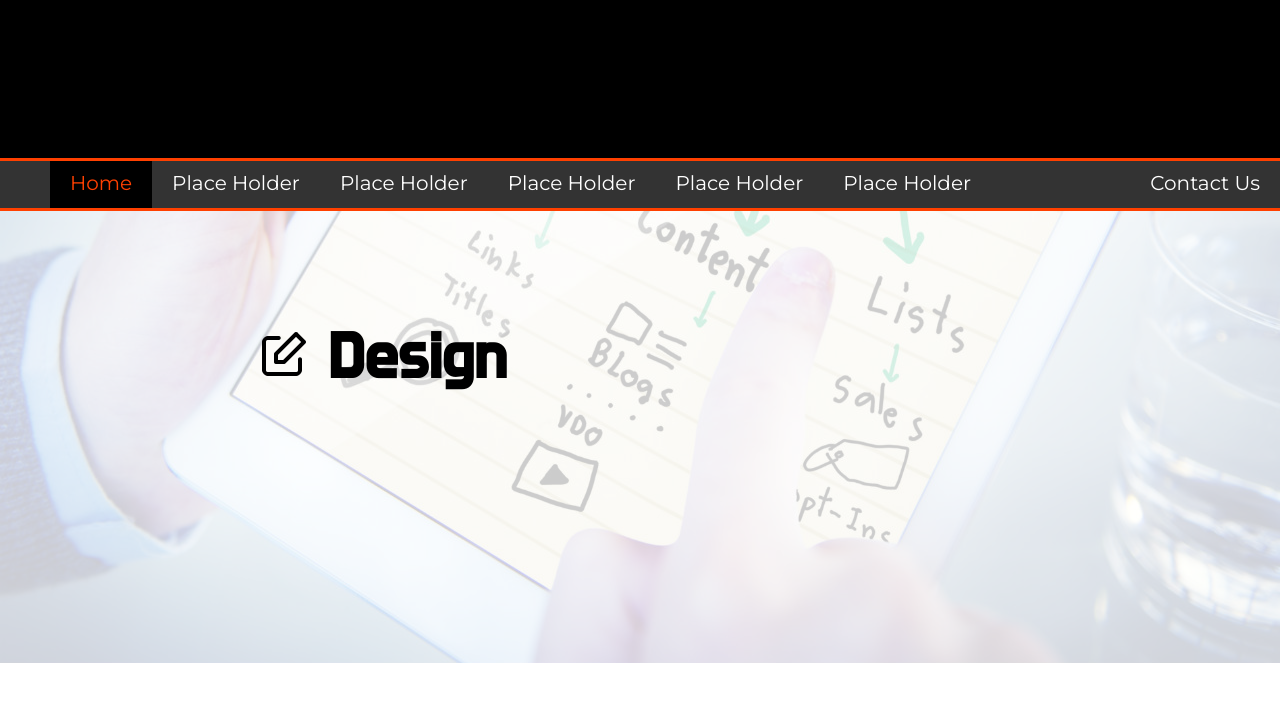
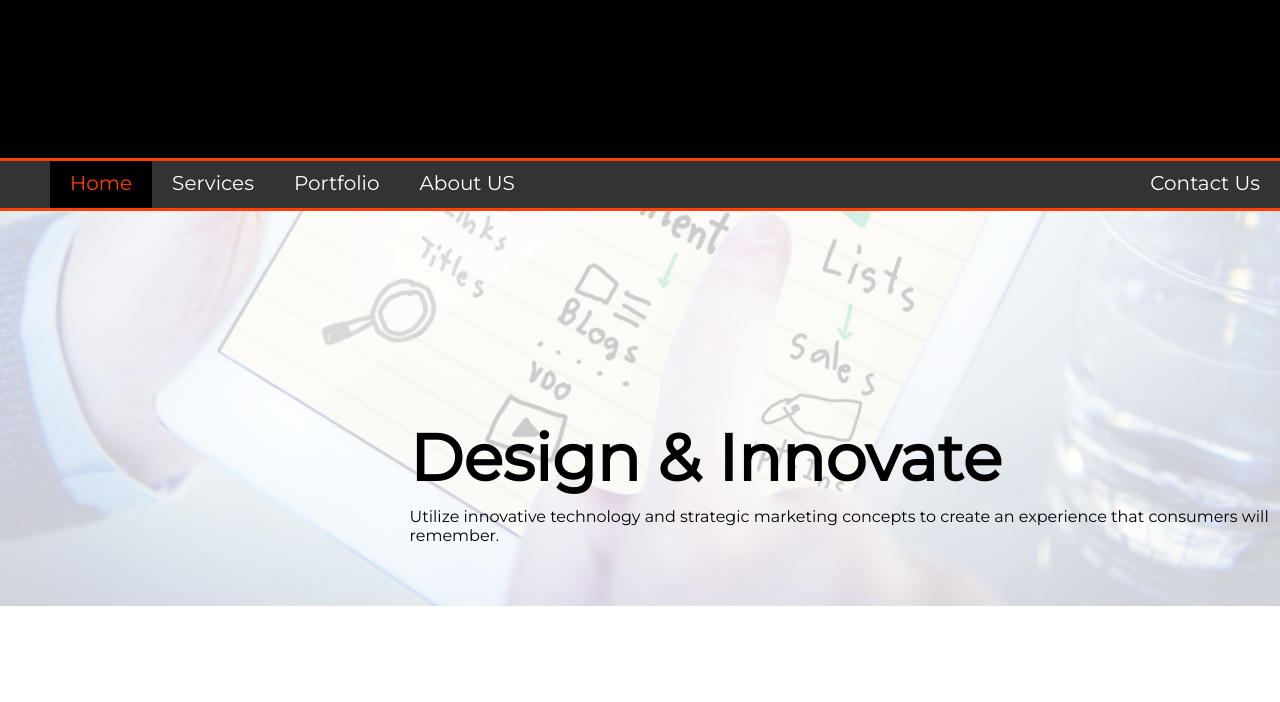
Before and after one commit to MKahacker/Untitled, a plain HTML site: page index.html in a window 1280 px wide. Shown: the part 442-1144 px from the top of the page. Drawn offline with Linux system fonts and the light colour scheme.

Commit message:
Index Page improvement
Changed menu items
Formated the Slideshow content

```diff
--- a/CSS/style.css
+++ b/CSS/style.css
@@ -119,14 +119,13 @@ li a:hover {
   z-index: -1;
   position: fixed;
   top: 0px;
+  width:100%;
 }
 
 .slide_show_content{
-  font-size: 65px;
-  font-weight: 700;
   position: absolute;
-  top: 750px;
-  left: 260px;
+  top: 850px;
+  left: 32%;
   font-family: 'Do Hyeon', sans-serif;
   color: black;
 }
@@ -181,3 +180,11 @@ li a:hover {
   top: 15%;
   left: 42.5%;
 }
+#content_1{
+  font-size: 65px;
+  font-weight: 700;
+}
+
+#content_2{
+  top: 950px;
+}
--- a/index.html
+++ b/index.html
@@ -18,17 +18,21 @@
   <nav>
     <ul>
       <li><a class="active" href="index.html">Home</a></li>
-      <li><a href="2">Place Holder</a></li>
-      <li><a href="3">Place Holder</a></li>
-      <li><a href="4">Place Holder</a></li>
-      <li><a href="5">Place Holder</a></li>
-      <li><a href="6">Place Holder</a></li>
+      <li><a href="2">Services</a></li>
+      <li><a href="3">Portfolio</a></li>
+      <li><a href="4">About US</a></li>
+     <!-- <li><a href="5">Place Holder</a></li>
+      <li><a href="6">Place Holder</a></li> -->
       <li><a id="contact" href="contact.html">Contact Us</a></li>
     </ul>
   </nav>
   <div class="slide_show_wrap">
     <img class="slide_show_img" src="Images/Slideshow5.jpg" alt="slidshow">
-    <p class="slide_show_content"><img class="icon1" src="Images/icon1.png"/> Design </p>
+    <div class="slide_show_content">
+      <p id="content_1"><!--<img class="icon1" src="Images/icon1.png"/>--> Design & Innovate </p>
+      <!--<p class="slide_show_content" id="content_2"><img class="icon1" src="Images/icon1.png"/> Innovate </p>-->
+      <p id="content_2">Utilize innovative technology and strategic marketing concepts to create an experience that consumers will remember.</p>
+    </div>
   </div>
 
 <div class="Body_wrap">
```
